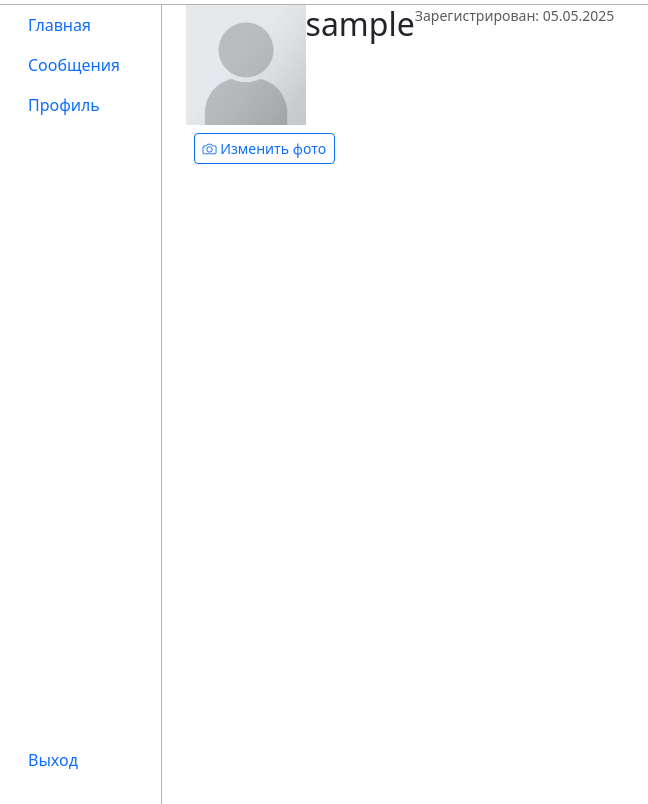
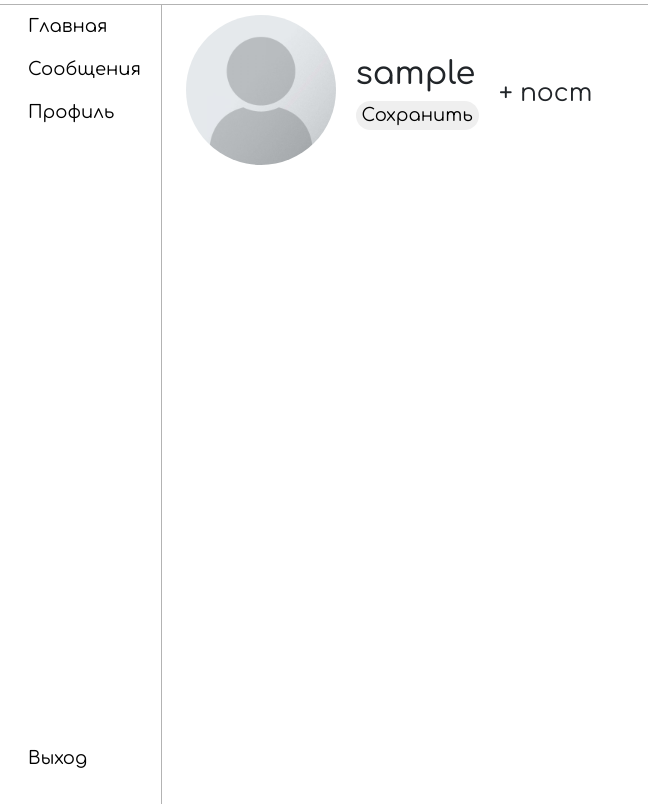
Before and after one commit to Gogf21/project, a Django app: page /profile/ in a window 1280 px wide. Shown: the whole page, without its empty margins (0-648 px from the left). Run offline with Django 5.2, Linux system fonts and the light colour scheme; the visitor is signed in with stand-in values (Sample User, id 1); some libraries are stand-ins or nearby versions; some web fonts are replaced.

Commit message:
update-profile

```diff
--- a/project/main/static/css/base.css
+++ b/project/main/static/css/base.css
@@ -45,3 +45,39 @@ body {
     color: inherit !important;
     background-color: transparent !important;
 }
+.nav-item a{
+    color: #000;
+}
+
+.avatar-preview {
+    width: 150px;
+    height: 150px;
+    object-fit: cover;
+    border-radius: 50%;
+    cursor: pointer;
+    transition: 0.3s;
+}
+
+.avatar-preview:hover {
+    opacity: 0.8;
+}
+.form-profile {
+    margin-top:10px;
+}
+.elements {
+    margin-left: 20px;
+    margin-top: 40px;
+}
+.elements button {
+    border: none;
+    border-radius: 20px;
+    transition: all 0.3s ease;
+}
+.elements button:hover {
+    background-color: antiquewhite;
+}
+.add-post {
+    margin-left: 20px;
+    margin-top: 60px;
+    font-size: 25px;
+}
--- a/project/main/templates/main/base.html
+++ b/project/main/templates/main/base.html
@@ -8,9 +8,6 @@
     <link rel="stylesheet" href="{% static 'bootstrap\css\bootstrap.min.css' %}">
     {% comment %} css {% endcomment %}
     <link rel="stylesheet" href="{% static 'css/base.css' %}">
-    <link href="https://cdn.jsdelivr.net/npm/bootstrap@5.3.0/dist/css/bootstrap.min.css" rel="stylesheet">
-    <link href="https://cdn.jsdelivr.net/npm/bootstrap-icons@1.10.0/font/bootstrap-icons.css" rel="stylesheet">
-    <script src="https://cdn.jsdelivr.net/npm/bootstrap@5.3.0/dist/js/bootstrap.bundle.min.js"></script>
 </head>
 <body>
     <div class="container-fluid h-100">
@@ -28,7 +25,7 @@
                             <a class="nav-link" href="#">Профиль</a>
                         </li>
                         <li class="nav-item mt-auto mb-4">
-                            <a class="nav-link" href="#">Выход</a>
+                            <a class="nav-link" href="{% url "user:logout" %}">Выход</a>
                         </li>
                     </ul>
 
--- a/project/project/urls.py
+++ b/project/project/urls.py
@@ -26,5 +26,7 @@ urlpatterns = [
     path('admin/', admin.site.urls),
     path('', include('users.urls', namespace='user')),
 ] + static(settings.MEDIA_URL, document_root=settings.MEDIA_ROOT)
+
 if settings.DEBUG:
-    urlpatterns += static(settings.STATIC_URL, document_root=settings.STATIC_ROOT)
+    urlpatterns += static(settings.MEDIA_URL,
+                          document_root=settings.MEDIA_ROOT)
--- a/project/users/forms.py
+++ b/project/users/forms.py
@@ -30,13 +30,10 @@ class ProfileForm(UserChangeForm):
         model = User
         fields = (
             'image',
-            'username',
-            'email',
         )
 
         image = forms.ImageField(
         required=False,
         widget=forms.FileInput(attrs={
-            'class': 'form-control',
             'accept': 'image/*'
         }))
--- a/project/users/models.py
+++ b/project/users/models.py
@@ -1,6 +1,6 @@
 from django.db import models
 from django.contrib.auth.models import AbstractUser
-
+import os
 class User(AbstractUser):
     image = models.ImageField(upload_to='users_image', blank=True, null=True)
     first_name = None
@@ -12,6 +12,16 @@ class User(AbstractUser):
 
     def __str__(self):
         return self.username
+    def save(self, *args, **kwargs):
+        try:
+            old_user = User.objects.get(pk=self.pk)
+            if old_user.image and old_user.image != self.image:
+                if os.path.isfile(old_user.image.path):
+                    os.remove(old_user.image.path)
+        except User.DoesNotExist:
+            pass
+
+        super().save(*args, **kwargs)
 
 class UserPost(models.Model):
     user = models.ForeignKey('User', on_delete=models.CASCADE, related_name='posts')
--- a/project/users/templates/users/login.html
+++ b/project/users/templates/users/login.html
@@ -17,7 +17,7 @@
     </header>
     <main class="login-form d-flex justify-content-center align-items-center flex-column">
         <section>
-            <form action="{% url "user:login" %}" class="login-forma">
+            <form action="{% url "user:login" %}" class="login-forma" method="post">
                 {% csrf_token %}
                 {% if request.GET.next %}
                     <input type="hidden" name="next" value="{{ request.GET.next}}">
--- a/project/users/templates/users/profile.html
+++ b/project/users/templates/users/profile.html
@@ -1,63 +1,39 @@
 {% extends "main/base.html" %}
 {% load static %}
-{% block title %}Профиль{% endblock title %}
 
 {% block content %}
-    <div class="head d-flex">
-        {% if  form.instance.image%}
-            <img src="{{form.instance.image.url}}" alt="" width="120"
-            height="120">
+<div class="profile-container">
+    <form method="post" enctype="multipart/form-data" class="d-flex form-profile">
+        {% csrf_token %}
+        <div class="avatar-upload">
+            <label for="id_image" class="avatar-edit">
+                {% if user.image %}
+                    <img src="{{ user.image.url }}" class="avatar-preview" id="avatar-preview">
                 {% else %}
-            <img src="{% static 'images/Bez_foto.jpg' %}" alt="" width="120"
-            height="120">
+                    <img src="{% static 'images/Bez_foto.jpg' %}" class="avatar-preview" id="avatar-preview">
                 {% endif %}
-        <h2 class="mb-0">{{ form.instance.username }}</h2>
-        <p class="text-muted small">Зарегистрирован: {{ form.instance.date_joined|date:"d.m.Y" }}</p>
-
+            </label>
+            <input type="file" name="image" accept="image/*" id="id_image" style="display: none;">
         </div>
-        <button type="button"
-        class="btn btn-sm btn-outline-primary  start-0 mt-2 ms-2"
-        data-bs-toggle="modal"
-        data-bs-target="#avatarModal">
-        <i class="bi bi-camera"></i> Изменить фото
-    </button>
-    <!-- Модальное окно для загрузки фото -->
-    <div class="modal fade" id="avatarModal" tabindex="-1" aria-hidden="true">
-        <div class="modal-dialog">
-            <div class="modal-content">
-                <form method="post" enctype="multipart/form-data" id="avatar-form">
-                    {% csrf_token %}
-                    <input type="file" class="form-control form-styleprofile mt-2" id="id_image"
-                            name="image" accept="image/*">
-                    <div class="modal-header">
-                        <h5 class="modal-title">Изменение аватарки</h5>
-                        <button type="button" class="btn-close" data-bs-dismiss="modal" aria-label="Close"></button>
+        <div class="elements">
+            <h2 class="">{{user.username}}</h2>
+            <button type="submit" class="save-btn">Сохранить</button>
         </div>
-                    <div class="modal-body">
-                        <div class="mb-3">
-                            <label for="id_image" class="form-label">Выберите изображение</label>
-                            <input type="file" class="form-control" id="id_image" name="image" accept="image/*">
-                        </div>
-                    </div>
-                    <div class="modal-footer">
-                        <button type="button" class="btn btn-secondary" data-bs-dismiss="modal">Отмена</button>
-                        <button type="submit" class="btn btn-primary">Сохранить</button>
-                    </div>
+        <div class="add-post">+ пост</div>
     </form>
 </div>
-        </div>
-    </div>
-    <!-- Скрипт для предпросмотра перед загрузкой -->
+
+
 <script>
-        document.getElementById('id_image').addEventListener('change', function(e) {
-            const file = e.target.files[0];
+document.getElementById('id_image').addEventListener('change', function(event) {
+    const file = event.target.files[0];
     if (file) {
         const reader = new FileReader();
-                reader.onload = function(event) {
-                    document.getElementById('avatar-preview').src = event.target.result;
-                };
+        reader.onload = function(e) {
+            document.getElementById('avatar-preview').src = e.target.result;
+        }
         reader.readAsDataURL(file);
     }
 });
 </script>
-{% endblock content %}
+{% endblock %}
--- a/project/users/views.py
+++ b/project/users/views.py
@@ -45,23 +45,32 @@ def profile(request):
                 .select_related('user')\
                 .only('title', 'content', 'image', 'created_at')\
                 .order_by('-created_at')
-    paginator = Paginator(user_posts, 6)  # 6 постов на странице
+    paginator = Paginator(user_posts, 6)
     page_number = request.GET.get('page')
     page_obj = paginator.get_page(page_number)
+
     if request.method == 'POST':
-        form = ProfileForm(data=request.POST, instance=request.user,
-                        files=request.FILES)
+        form = ProfileForm(data=request.POST, files=request.FILES, instance=request.user)
         if form.is_valid():
-            form.save()
+            user = form.save()  # Сохраняем и получаем обновлённого пользователя
+            print("🛠 Данные формы:", request.POST)
+            print("🛠 FILES:", request.FILES)
+
+            if 'image' in request.FILES:
+                print("✅ Файл сохранён в:", user.image.path)  # Правильный путь
+                print("✅ URL файла:", user.image.url)  # Правильный URL
+
             messages.success(request, 'Profile was changed')
             return HttpResponseRedirect(reverse('user:profile'))
-
+        else:
+            print("❌ Ошибки формы:", form.errors)  # Выведет все ошибки валидации
     else:
         form = ProfileForm(instance=request.user)
 
-    return render(request, 'users/profile.html',{'form':form,
-                'page_obj':page_obj})
-
+    return render(request, 'users/profile.html', {
+        'form': form,
+        'page_obj': page_obj
+    })
 
 def logout(request):
     auth.logout(request)
```
Also changed, not shown: project/idinax.txt (added, +24 -0 lines), project/project/settings.py (+22 -17 lines). Lines whose indentation alone changed are shown as unchanged.
